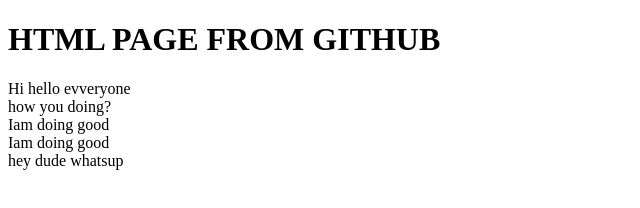
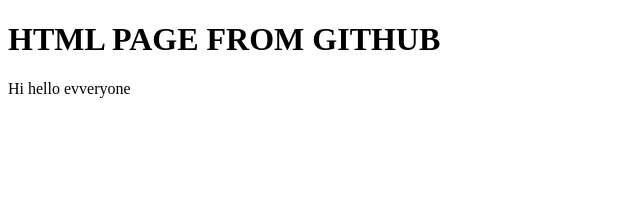
Before and after one commit to AayushKumar2000/testCloud, a plain HTML site: page index.html in a window 1280 px wide. Shown: the whole page, without its empty margins (0-640 px from the left). Drawn offline with Linux system fonts and the light colour scheme.

Commit message:
multiple line removed

```diff
--- a/index.html
+++ b/index.html
@@ -5,10 +5,6 @@
 <h1>HTML PAGE FROM GITHUB</h1>
 <div>
  <div>Hi hello evveryone </div>
- <div>how you doing?</div>
- <div>Iam doing good</div>
-<div>Iam doing good</div>
- <div>hey dude whatsup</div>
 
 
 </div>
```
